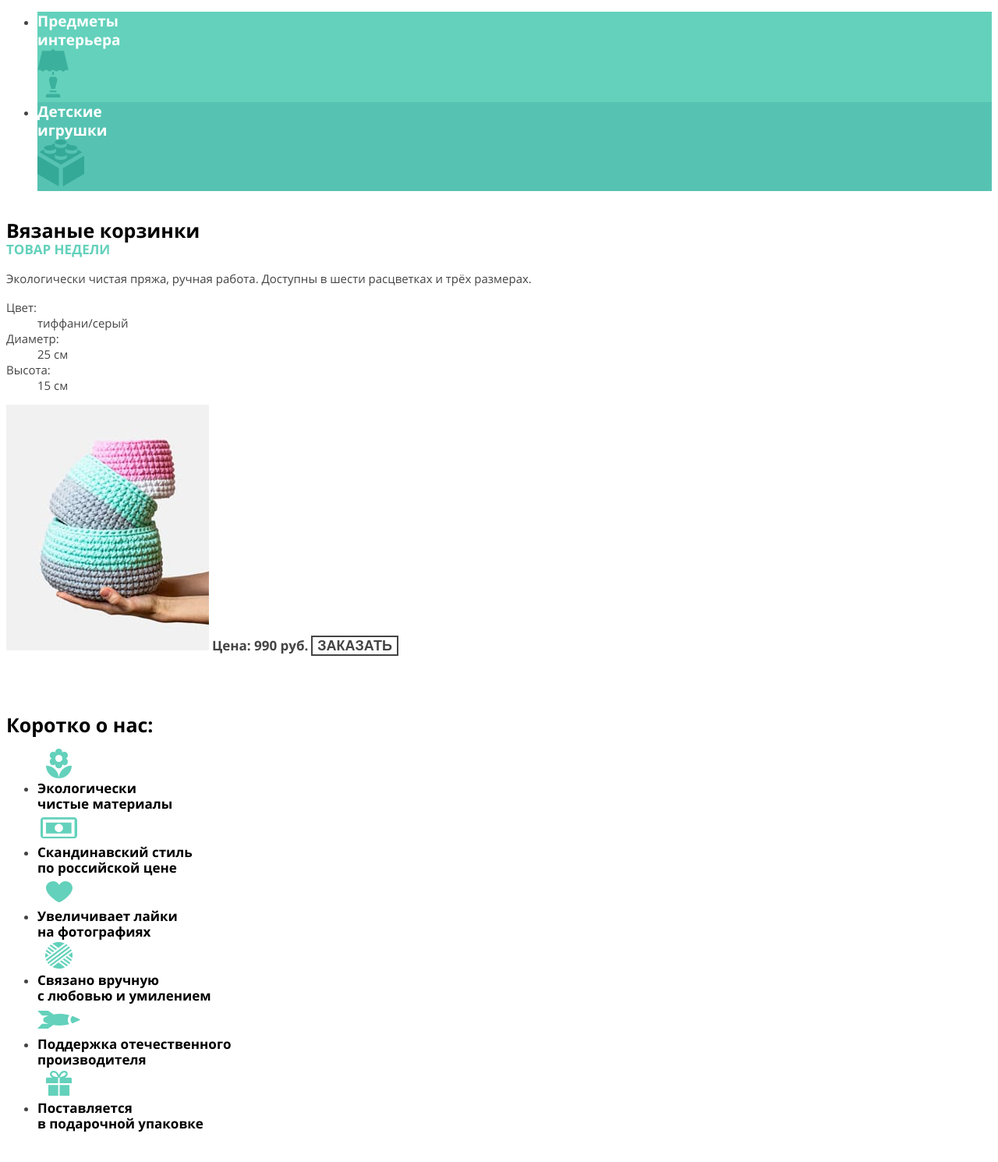
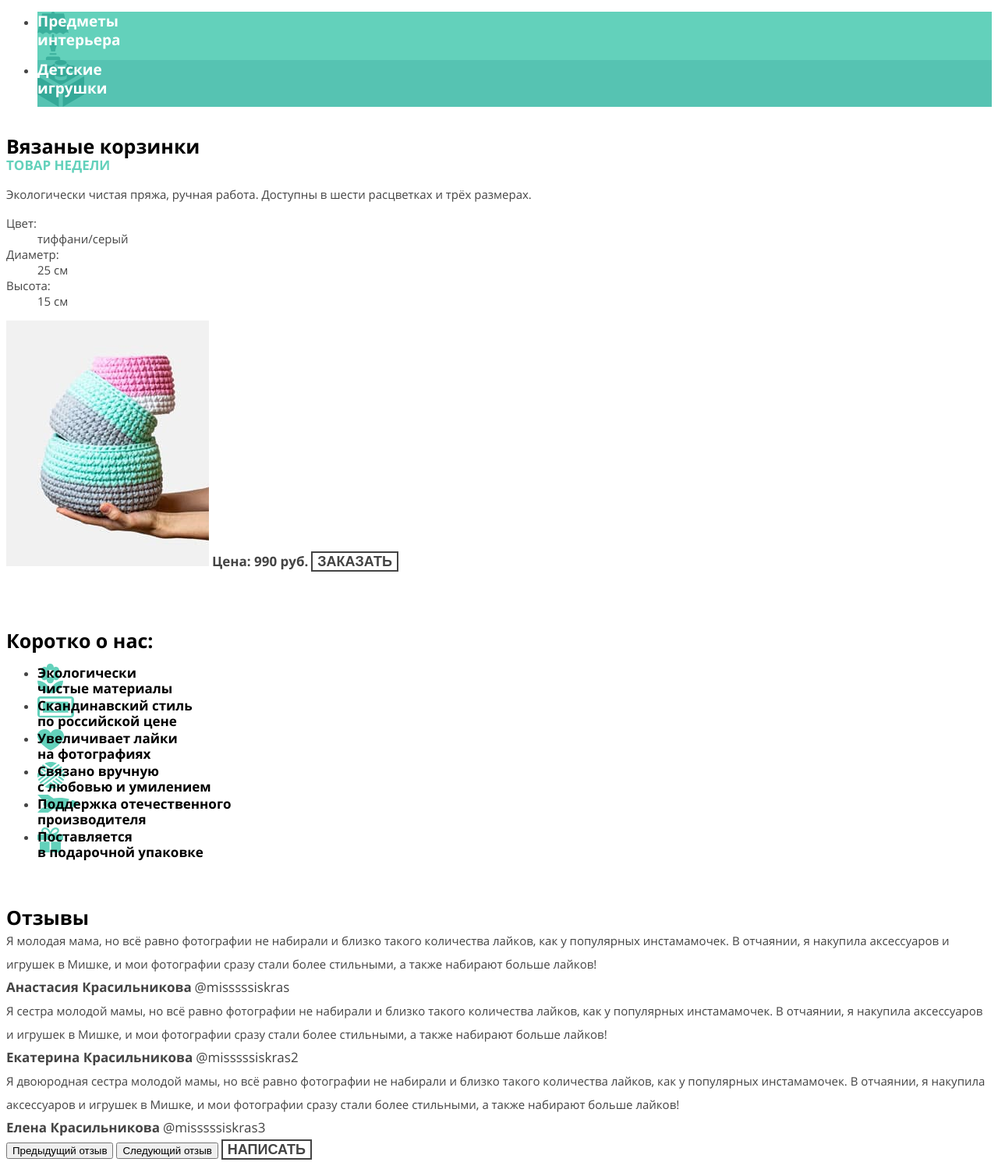
Before and after one commit to htmlacademy-adaptive/2045035-mishka-26, a website: page source/index.html in a window 1280 px wide. Shown: the part 528-2018 px from the top of the page at 78% size. Drawn offline with nearby package versions, Linux system fonts and the light colour scheme; files that its build step writes are made by us from their sources.

Commit message:
Исправляет замечания

```diff
--- a/source/index.html
+++ b/source/index.html
@@ -50,30 +50,15 @@
       </h2>
       <ul class="catalog-nav__list">
         <li class="catalog-nav__item catalog-nav__item--furniture">
-          <a class="catalog-nav__link" href="#">
+          <a class="catalog-nav__link catalog-nav__link--furniture" href="#">
             <h3 class="catalog-nav__title">Предметы <br>
               интерьера </h3>
-            <svg class="catalog-nav__icon" width="40" height="62" viewBox="0 0 40 62" fill="none"
-              xmlns="http://www.w3.org/2000/svg">
-              <g opacity=".5" fill="#149080">
-                <path
-                  d="M15.162 37.717c-.3.995-.2 2.19 0 3.582.499 2.588 1.696 5.971 2.394 9.654h5.087c.698-3.583 1.895-6.967 2.494-9.654.3-1.393.3-2.687 0-3.582-.3-.896-.898-1.593-1.995-2.29h-5.985c-1.197.697-1.796 1.394-1.995 2.29ZM26.933 57.621H13.167c-1.297 0-2.294.995-2.294 2.19V62h18.354v-2.19c0-1.194-.998-2.189-2.294-2.189ZM34.015 2.19h-11.67C22.344.994 21.346 0 20.05 0s-2.294.995-2.294 2.19H6.085L0 27.566c.798-.498 1.596-.995 2.594-.995 1.396 0 2.194.796 2.892 1.393.699.597 1.197.796 1.397.796.299 0 .798-.299 1.496-.796.698-.498 1.596-1.393 2.893-1.393 1.297 0 2.194.796 2.893 1.393.698.497 1.197.796 1.496.796.1 0 .3-.1.598-.199.2-.1.5-.398.898-.597.499-.398 1.097-.995 1.995-1.194.3-.1.599-.1.898-.1 1.297 0 2.194.796 2.893 1.393.698.498 1.197.797 1.496.797.3 0 .798-.299 1.396-.797.699-.597 1.596-1.393 2.893-1.393 1.397 0 2.195.796 2.893 1.393.3.299.598.498.898.598.2.1.399.199.598.199.3 0 .798-.299 1.397-.896.698-.597 1.596-1.393 2.892-1.393.998 0 1.796.497 2.594.995L34.015 2.189ZM23.442 53.143h-6.883c-.699 0-1.098.497-1.098 1.094 0 .597.5 1.095 1.098 1.095h6.883c.698 0 1.097-.498 1.097-1.095.1-.597-.4-1.094-1.098-1.094Z" />
-                <path
-                  d="M20.05 28.76c-.1 0-.3.1-.599.199-.2.1-.399.298-.598.398v3.682h2.294v-3.583c-.499-.398-.898-.696-1.097-.696Z" />
-              </g>
-            </svg>
           </a>
         </li>
         <li class="catalog-nav__item catalog-nav__item--toys">
-          <a class="catalog-nav__link" href="#">
+          <a class="catalog-nav__link catalog-nav__link--toys" href="#">
             <h3 class="catalog-nav__title">Детские <br>
               игрушки</h3>
-            <svg class="catalog-nav__icon" width="60" height="60" viewBox="0 0 60 60" fill="none"
-              xmlns="http://www.w3.org/2000/svg">
-              <path opacity=".5"
-                d="M0 43.993 27.4 60V36.544L0 20.436v23.557Zm51.3-31.51V15c0 1.812-3.5 3.322-7.7 3.322-4.3 0-7.7-1.51-7.7-3.322v-4.127c.3 1.71 3.6 3.12 7.7 3.12 4.3 0 7.7-1.51 7.7-3.322S47.8 7.35 43.6 7.35h-1l-5-2.92V7.55c0 1.812-3.5 3.323-7.7 3.323-2.7 0-5-.604-6.4-1.51-.2-.202-.4-.403-.7-.605-.4-.402-.6-.805-.6-1.208V4.53L17.4 7.35h-1.1c-4.3 0-7.7 1.51-7.7 3.322s3.5 3.322 7.7 3.322c4.1 0 7.4-1.41 7.7-3.12V15c0 1.812-3.5 3.322-7.7 3.322-4.3 0-7.7-1.51-7.7-3.322v-2.416l-6 3.523 27.5 16.108 27.4-16.007-6.2-3.725ZM37.7 22.752c0 1.812-3.5 3.322-7.7 3.322-4.3 0-7.7-1.51-7.7-3.322v-4.128c.3 1.712 3.6 3.121 7.7 3.121s7.4-1.41 7.7-3.12v4.127Zm-5.1 13.993V60L60 43.993V20.738L32.6 36.745Zm-2.7-30.1c4.3 0 7.7-1.51 7.7-3.323C37.6 1.51 34.1 0 29.9 0c-4.3 0-7.7 1.51-7.7 3.322s3.4 3.322 7.7 3.322Z"
-                fill="#149080" />
-            </svg>
           </a>
         </li>
       </ul>
@@ -117,30 +102,24 @@
         Коротко о нас:
       </h2>
       <ul class="about-company__list">
-        <li class="about-company__item">
-          <div class="about-company__icon icon--flower"></div>
+        <li class="about-company__item about-company__item--flower">
           <h3 class="about-company__subtitle">Экологически<br>
             чистые материалы</h3>
         </li>
-        <li class="about-company__item">
-          <div class="about-company__icon icon--price"></div>
+        <li class="about-company__item about-company__item--price">
           <h3 class="about-company__subtitle">Скандинавский стиль <br>по российской цене</h3>
         </li>
-        <li class="about-company__item">
-          <div class="about-company__icon icon--heart"></div>
+        <li class="about-company__item about-company__item--heart">
           <h3 class="about-company__subtitle">Увеличивает лайки <br>на фотографиях</h3>
         </li>
-        <li class="about-company__item">
-          <div class="about-company__icon icon--thread"></div>
+        <li class="about-company__item about-company__item--thread">
           <h3 class="about-company__subtitle">Связано вручную <br>
             с любовью и умилением</h3>
         </li>
-        <li class="about-company__item">
-          <div class="about-company__icon icon--racket"></div>
+        <li class="about-company__item about-company__item--racket">
           <h3 class="about-company__subtitle">Поддержка отечественного <br>производителя</h3>
         </li>
-        <li class="about-company__item">
-          <div class="about-company__icon icon--present"></div>
+        <li class="about-company__item about-company__item--present">
           <h3 class="about-company__subtitle">Поставляется <br>
             в подарочной упаковке</h3>
         </li>
--- a/source/less/about-company.less
+++ b/source/less/about-company.less
@@ -17,27 +17,31 @@
   background-repeat: no-repeat;
 }
 
-.icon--flower {
+.about-company__item {
+  background-repeat: no-repeat;
+}
+
+.about-company__item--flower {
   background-image: url("../img/icon/icon-flower.svg");
 }
 
-.icon--price {
+.about-company__item--price {
   background-image: url("../img/icon/icon-price.svg");
 }
 
-.icon--heart {
+.about-company__item--heart {
   background-image: url("../img/icon/icon-heart.svg");
 }
 
-.icon--thread {
+.about-company__item--thread {
   background-image: url("../img/icon/icon-thread.svg");
 }
 
-.icon--racket {
+.about-company__item--racket {
   background-image: url("../img/icon/icon-raket.svg");
 }
 
-.icon--present {
+.about-company__item--present {
   background-image: url("../img/icon/icon-present.svg");
 }
 
--- a/source/less/catalog-nav.less
+++ b/source/less/catalog-nav.less
@@ -40,3 +40,17 @@
 .catalog-nav__list {
   margin-bottom: 35px;
 }
+
+.catalog-nav__link--furniture {
+  display: block;
+  background-image: url("../img/icon/icon-furniture.svg");
+  width: 40px;
+  height: 62px;
+}
+
+.catalog-nav__link--toys {
+  display: block;
+  background-image: url("../img/icon/icon-toy.svg");
+  width: 60px;
+  height: 60px;
+}
--- a/source/less/contacts.less
+++ b/source/less/contacts.less
@@ -5,6 +5,7 @@
 .contacts-fonts {
   font-size: 14px;
   line-height: 30px;
+  font-style: normal;
   margin: 0;
   padding: 0;
   font-weight: 400;
@@ -18,6 +19,7 @@
 
 .contacts-mail__text {
   .contacts-fonts;
+  border-bottom: 1px solid #62d1ba;
 }
 
 .contacts-address__title {
--- a/source/less/form.less
+++ b/source/less/form.less
@@ -19,7 +19,7 @@
   color: #63d1bb;
 }
 
-.form__text {
+.main-form__filter {
   font-weight: 700;
   font-size: 17px;
   line-height: 18px;
--- a/source/less/main-catalog.less
+++ b/source/less/main-catalog.less
@@ -14,6 +14,7 @@
 .products__intro {
   font-size: 13px;
   line-height: 30px;
+  font-weight: 400;
   padding: 0;
   margin: 0;
 }
@@ -38,3 +39,9 @@
   padding: 0;
   margin: 0;
 }
+
+.process-video__button--play {
+  background-image: url("../img/icon/button-play.svg");
+  width: 101px;
+  height: 77px;
+}
--- a/source/less/reviews.less
+++ b/source/less/reviews.less
@@ -18,6 +18,7 @@
   font-weight: 700;
   font-size: 17px;
   line-height: 24px;
+  font-style: normal;
 }
 
 .reviews__author-link {
```
Also changed, not shown: source/catalog.html (+1 -3 lines), source/form.html (+1 -1 lines), source/img/icon/icon-furniture.svg (added), source/img/icon/icon-toy.svg (added).
